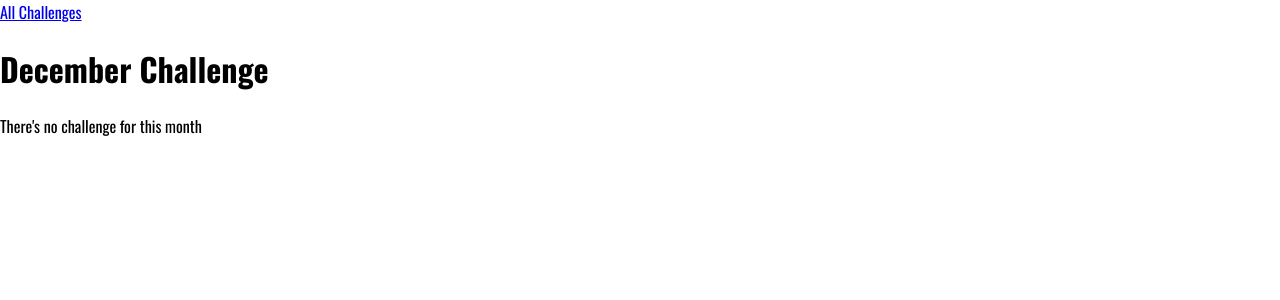
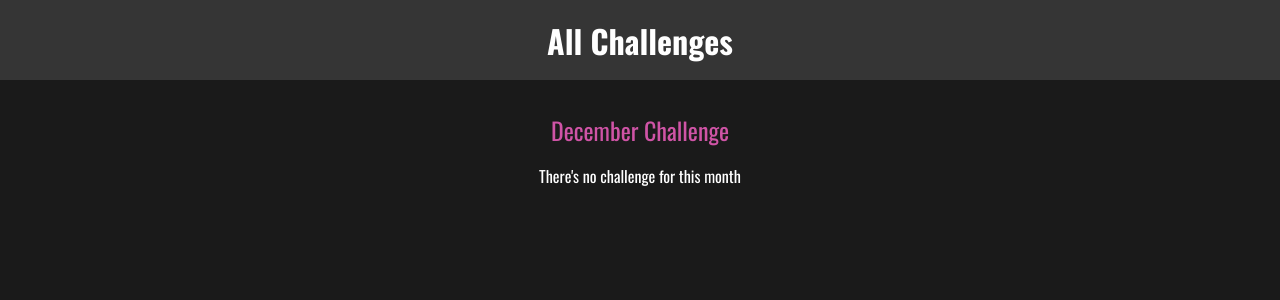
Before and after one commit to vitor-guimaraes/Academind, a Django app: page /challenges/december in a window 1280 px wide. Shown: the top 300 px of the page. Run offline with Django 5.2, Linux system fonts and the light colour scheme.

Commit message:
Added CSS

```diff
--- /dev/null
+++ b/monthly_challenges/challenges/static/challenges/challenge.css
@@ -0,0 +1,22 @@
+h1,
+h2 {
+  text-align: center;
+  color: white;
+}
+
+h1 {
+  font-size: 1.5rem;
+  margin: 2rem 0 1rem 0;
+  font-weight: normal;
+  color: #cf54a6;
+}
+
+h2 {
+  font-size: 3rem;
+  font-weight: bold;
+}
+
+.fallback {
+  text-align: center;
+  color: white;
+}
--- /dev/null
+++ b/monthly_challenges/challenges/static/challenges/includes/header.css
@@ -0,0 +1,25 @@
+header {
+  width: 100%;
+  height: 5rem;
+  background-color: #353535;
+}
+
+header nav {
+  width: 100%;
+  height: 100%;
+  display: flex;
+  justify-content: center;
+  align-items: center;
+}
+
+header nav a {
+  color: white;
+  font-size: 2rem;
+  font-weight: bold;
+  text-decoration: none;
+}
+
+header nav a:hover,
+header nav a:active {
+  color: #cf54a6;
+}
--- a/monthly_challenges/challenges/templates/challenges/challenge.html
+++ b/monthly_challenges/challenges/templates/challenges/challenge.html
@@ -1,5 +1,11 @@
 {% extends "base.html" %}
+{% load static %}
 
+
+{% block css_files %}
+    <link rel="stylesheet" href="{% static "challenges/challenge.css" %}">
+    <link rel="stylesheet" href="{% static "challenges/includes/header.css" %}">
+{% endblock %}
 
 {% block page_title %}{{ month_name|title }}{% endblock %}
 
@@ -9,6 +15,6 @@
     {% if text %}
         <h2>{{ text }}</h2>
     {% else %}
-        <p>There's no challenge for this month</p>
+        <p class="fallback">There's no challenge for this month</p>
     {% endif %}
 {% endblock %}
--- a/monthly_challenges/challenges/templates/challenges/index.html
+++ b/monthly_challenges/challenges/templates/challenges/index.html
@@ -3,6 +3,7 @@
 
 {% block css_files %}
     <link rel="stylesheet" href="{% static "challenges/challenges.css" %}">
+    <link rel="stylesheet" href="{% static "challenges/includes/header.css" %}">
 {% endblock %}
 
 {% block page_title %}All Challenges{% endblock %}
--- a/monthly_challenges/static/styles.css
+++ b/monthly_challenges/static/styles.css
@@ -6,4 +6,5 @@ html {
 
 body {
     margin: 0;
+    background-color: #1a1a1a;
 }
```
Also changed, not shown: monthly_challenges/challenges/static/challenges/challenges.css (+35 -1 lines).
